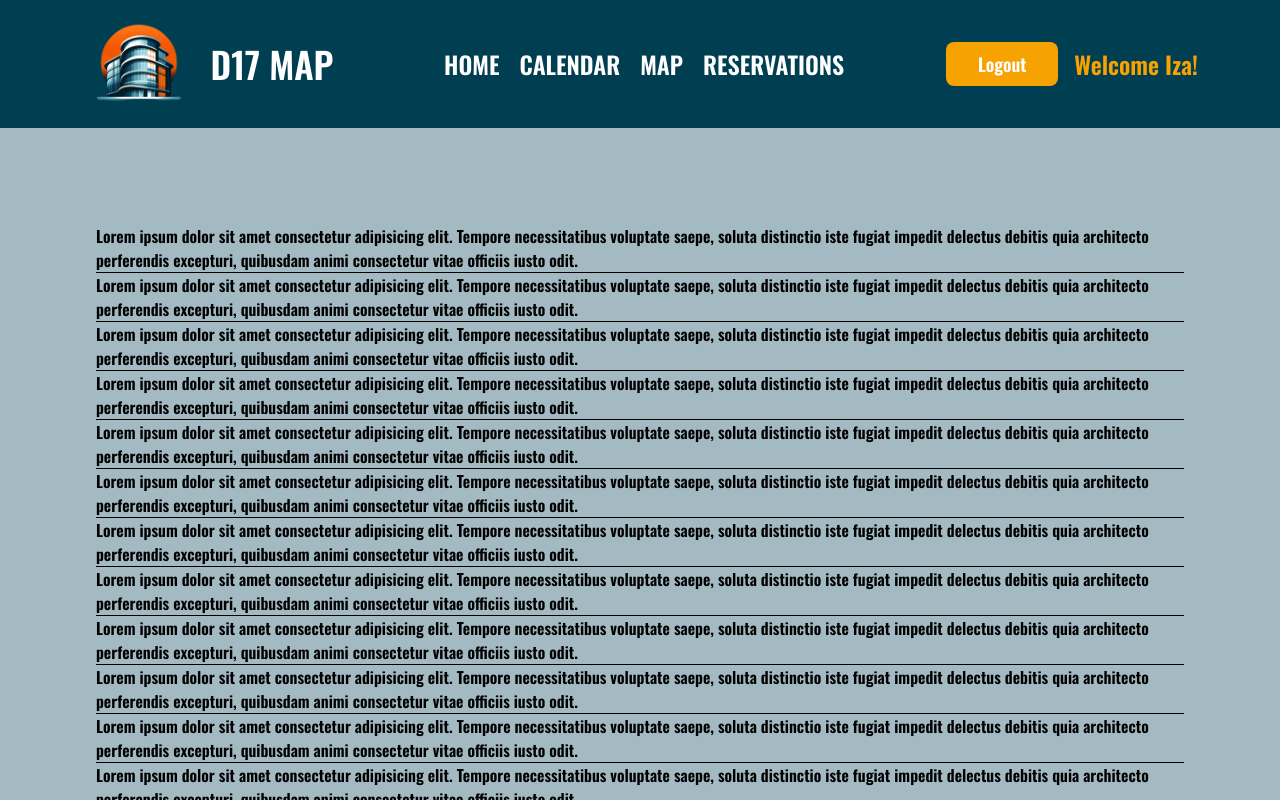
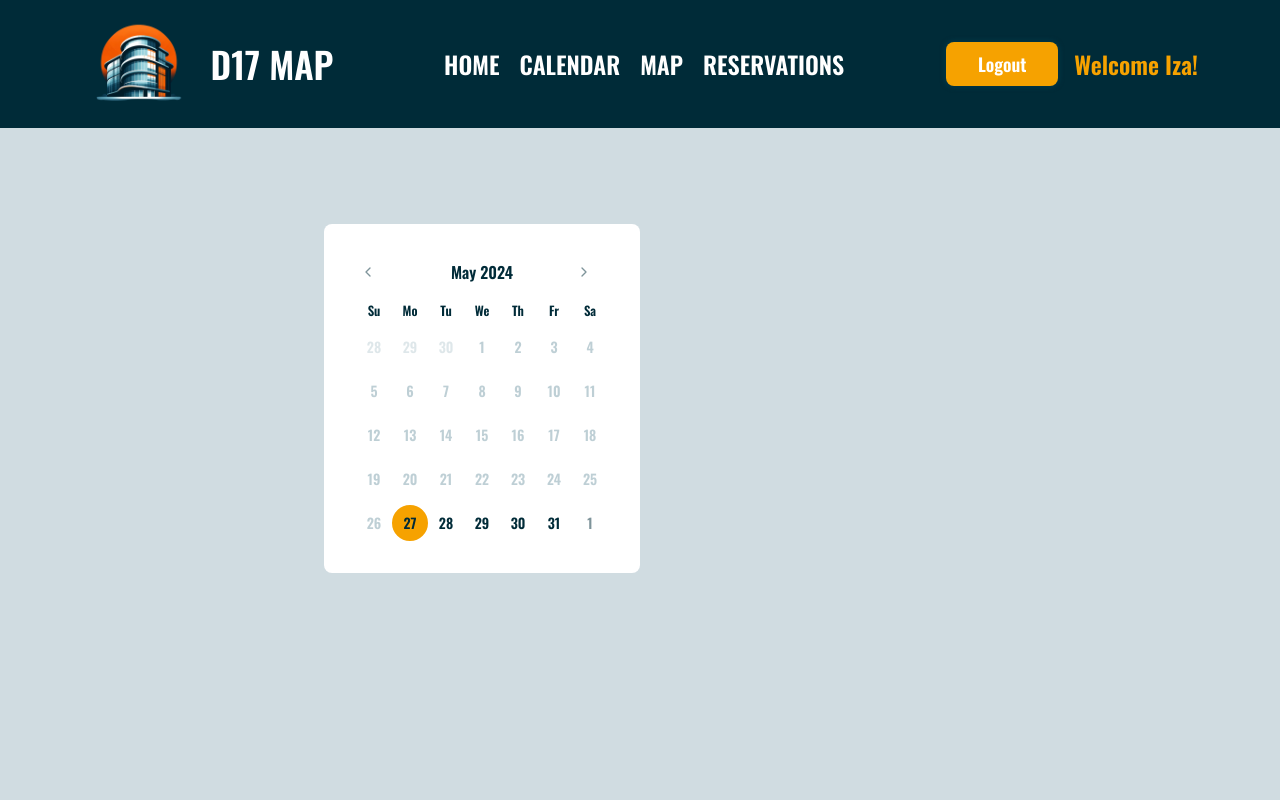
Before and after one commit to Spolka-Zlo/D17Map-Frontend, a Next.js app: page /calendar in a window 1280 px wide. Built offline with nearby package versions, Linux system fonts and the light colour scheme.

Commit message:
Basic calendar made

```diff
--- a/package.json
+++ b/package.json
@@ -9,8 +9,12 @@
     "lint": "next lint"
   },
   "dependencies": {
+    "date-fns": "^3.6.0",
+    "import": "^0.0.6",
+    "lucide-react": "^0.378.0",
     "next": "14.2.2",
     "react": "^18",
+    "react-day-picker": "^8.10.1",
     "react-dom": "^18",
     "tailwind-merge": "^2.3.0"
   },
--- a/src/app/_navbar-components/MenuContent.tsx
+++ b/src/app/_navbar-components/MenuContent.tsx
@@ -14,7 +14,7 @@ export function MenuContent({ links, open, toggleOpen }: MenuContentProps) {
   return (
     <div
       className={twMerge(
-        "ml:hidden flex flex-col justify-center items-center content-center gap-7 absolute top-0 bottom-0 left-0 right-0 z-10 w-screen bg-primary",
+        "ml:hidden flex flex-col justify-center items-center content-center gap-7 absolute top-0 bottom-0 left-0 right-0 z-20 w-screen bg-primary",
         open
           ? "transition-[height] duration-700 h-screen"
           : "h-0 transition-[height] duration-1000 -mt-40"
--- /dev/null
+++ b/src/app/calendar/_components/CalendarSection.tsx
@@ -0,0 +1,29 @@
+"use client";
+import { Calendar } from "@/components/Calendar";
+import { useState } from "react";
+import { twMerge } from "tailwind-merge";
+import { CalendarTimeManager } from "./CalendarTimeManager";
+
+export function CalendarSection() {
+  const [selectedDate, setSelectedDate] = useState<Date | undefined>(
+    new Date()
+  );
+  const [isOpen, setIsOpen] = useState(false);
+  console.log(selectedDate);
+  console.log(isOpen);
+  return (
+    <section className="grid grid-cols-2 maxSM:grid-cols-1 maxSM:grid-rows-2 rounded-lg">
+      <Calendar
+        mode="single"
+        selected={selectedDate}
+        onDayClick={(day: Date) => {
+          setSelectedDate(day);
+          setIsOpen(true);
+        }}
+        disabled={{ before: new Date() }}
+        className="z-10 rounded-lg"
+      />
+      <CalendarTimeManager isOpen={isOpen} setIsOpen={setIsOpen} />
+    </section>
+  );
+}
--- /dev/null
+++ b/src/app/calendar/_components/CalendarTimeList.tsx
@@ -0,0 +1,15 @@
+import { Dispatch, SetStateAction } from "react";
+
+type CalendarTimeListProps = {
+  timeList: TimeRanges[];
+  selectedTime: TimeRanges;
+  setSelectedTimeRange: Dispatch<SetStateAction<TimeRanges>>;
+};
+
+export function CalendarTimeList({
+  timeList,
+  selectedTime,
+  setSelectedTimeRange,
+}: CalendarTimeListProps) {
+  return <div className="grid grid-cols-4 gap-2"></div>;
+}
--- /dev/null
+++ b/src/app/calendar/_components/CalendarTimeManager.tsx
@@ -0,0 +1,33 @@
+import { XButton } from "@/components/XButton";
+import { Dispatch, SetStateAction } from "react";
+import { twMerge } from "tailwind-merge";
+
+type CalendarTimeManagerProps = {
+  isOpen: boolean;
+  setIsOpen: Dispatch<SetStateAction<boolean>>;
+  className?: string;
+};
+
+export function CalendarTimeManager({
+  isOpen,
+  setIsOpen,
+  className,
+}: CalendarTimeManagerProps) {
+  return (
+    <div
+      className={twMerge(
+        "z-0 sm:rounded-r-lg maxSM:rounded-b-lg bg-secondary relative",
+        !isOpen &&
+          "sm:w-0 maxSM:h-0 duration-700 transition-[width] maxSM:transition-[height]",
+        isOpen &&
+          "sm:w-full maxSM:h-full sm:-ml-2 maxSM:-mt-2 transition-[width] maxSM:transition-[height] duration-700"
+      )}
+    >
+      {isOpen && (
+        <div className="absolute p-4 top-5 right-2">
+          <XButton className="z-10" onClickHandler={() => setIsOpen(false)} />
+        </div>
+      )}
+    </div>
+  );
+}
--- a/src/app/calendar/page.tsx
+++ b/src/app/calendar/page.tsx
@@ -1,14 +1,9 @@
+import { CalendarSection } from "./_components/CalendarSection";
+
 export default function Reservation() {
   return (
     <main>
-      {Array.from({ length: 100 }, (_, i) => (
-        <div key={i} className="flex justify-between items-center border-b">
-          Lorem ipsum dolor sit amet consectetur adipisicing elit. Tempore
-          necessitatibus voluptate saepe, soluta distinctio iste fugiat impedit
-          delectus debitis quia architecto perferendis excepturi, quibusdam
-          animi consectetur vitae officiis iusto odit.
-        </div>
-      ))}
+      <CalendarSection />
     </main>
   );
 }
--- a/src/app/globals.css
+++ b/src/app/globals.css
@@ -3,11 +3,11 @@
 @tailwind utilities;
 
 body {
-  @apply flex flex-col bg-mapGrey w-screen h-screen;
+  @apply flex flex-col bg-mapLightGrey w-screen h-screen;
 }
 
 main {
-  @apply flex flex-col items-center justify-between p-24 overflow-auto;
+  @apply flex flex-col items-center justify-between md:p-24 xs:p-12 p-6 overflow-auto;
 }
 
 h1 {
--- /dev/null
+++ b/src/components/Calendar.tsx
@@ -0,0 +1,60 @@
+"use client";
+
+import { ChevronLeft, ChevronRight } from "lucide-react";
+import { DayPicker } from "react-day-picker";
+import { twMerge } from "tailwind-merge";
+import { ComponentProps } from "react";
+
+export type CalendarProps = ComponentProps<typeof DayPicker>;
+function Calendar({
+  className,
+  classNames,
+  showOutsideDays = true,
+  ...props
+}: CalendarProps) {
+  return (
+    <DayPicker
+      showOutsideDays={showOutsideDays}
+      className={twMerge(
+        "p-8 bg-white w-full rounded-lg text-primary z-10",
+        className
+      )}
+      classNames={{
+        months:
+          " flex flex-col sm:flex-row space-y-4 sm:space-x-4 sm:space-y-0",
+        month: "space-y-4",
+        caption: "flex justify-center pt-1 relative items-center",
+        caption_label: "text-md font-bold",
+        nav: "space-x-1 flex items-center",
+        nav_button: twMerge(
+          "h-7 w-7 bg-transparent p-0 opacity-50 hover:opacity-100"
+        ),
+        nav_button_previous: "absolute left-1",
+        nav_button_next: "absolute right-1",
+        table: "w-full border-collapse space-y-1",
+        head_row: "flex",
+        head_cell: "rounded-md w-9 font-normal text-[0.8rem]",
+        row: "flex w-full mt-2",
+        cell: "h-9 w-9 text-center text-sm p-0 relative [&:has([aria-selected].day-range-end)]:rounded-r-md [&:has([aria-selected].day-outside)]:bg-accent/50 [&:has([aria-selected])]:bg-accent first:[&:has([aria-selected])]:rounded-l-md last:[&:has([aria-selected])]:rounded-r-md focus-within:relative focus-within:z-20",
+        day: twMerge("h-9 w-9 p-0 font-normal aria-selected:opacity-100"),
+        day_range_end: "day-range-end",
+        day_selected:
+          "bg-secondary rounded-full transition-colors duration-300 text-primary hover:bg-secondary/50",
+        day_today: "border-2 border-secondary rounded-full",
+        day_outside: "opacity-50 aria-selected:opacity-30",
+        day_disabled: " text-mapGrey/70",
+        day_range_middle: "",
+        day_hidden: "invisible",
+        ...classNames,
+      }}
+      components={{
+        IconLeft: ({ ...props }) => <ChevronLeft className="h-4 w-4" />,
+        IconRight: ({ ...props }) => <ChevronRight className="h-4 w-4" />,
+      }}
+      {...props}
+    />
+  );
+}
+Calendar.displayName = "Calendar";
+
+export { Calendar };
--- /dev/null
+++ b/src/components/XButton.tsx
@@ -0,0 +1,15 @@
+import { twMerge } from "tailwind-merge";
+
+type XButtonProps = {
+  className?: string;
+  onClickHandler: () => void;
+};
+
+export function XButton({ className, onClickHandler }: XButtonProps) {
+  return (
+    <div onClick={onClickHandler} className={twMerge("", className)}>
+      <div className="relative h-1 w-8 origin-[40%] rounded-lg bg-white transition-transform rotate-45" />
+      <div className="relative h-1 w-8 origin-[40%] rounded-lg bg-white transition-transform -rotate-45" />
+    </div>
+  );
+}
--- a/tailwind.config.ts
+++ b/tailwind.config.ts
@@ -15,9 +15,10 @@ const config: Config = {
       },
     },
     colors: {
-      primary: "#003F52",
+      primary: "#002B38",
       secondary: "#F6A200",
       mapGrey: "#A3BAC3",
+      mapLightGrey: "#D0DCE1",
       white: "#FFFFFF",
     },
     boxShadow: {
@@ -26,11 +27,17 @@ const config: Config = {
       listHoverShadow: "0px 0px 4px 2px rgba(255, 255, 255, 0.5)",
     },
     screens: {
+      xxs: "350px",
+      xs: "480px",
       sm: "640px",
       md: "768px",
       ml: "860px",
       lg: "1024px",
       xl: "1280px",
+      maxXXS: { max: "350px" },
+      maxXS: { max: "480px" },
+      maxSM: { max: "640px" },
+      maxMD: { max: "768px" },
       maxML: { max: "860px" },
       maxLG: { max: "1024px" },
     },
```
Also changed, not shown: 1 other file (tests, documents, lock files or other folders).
